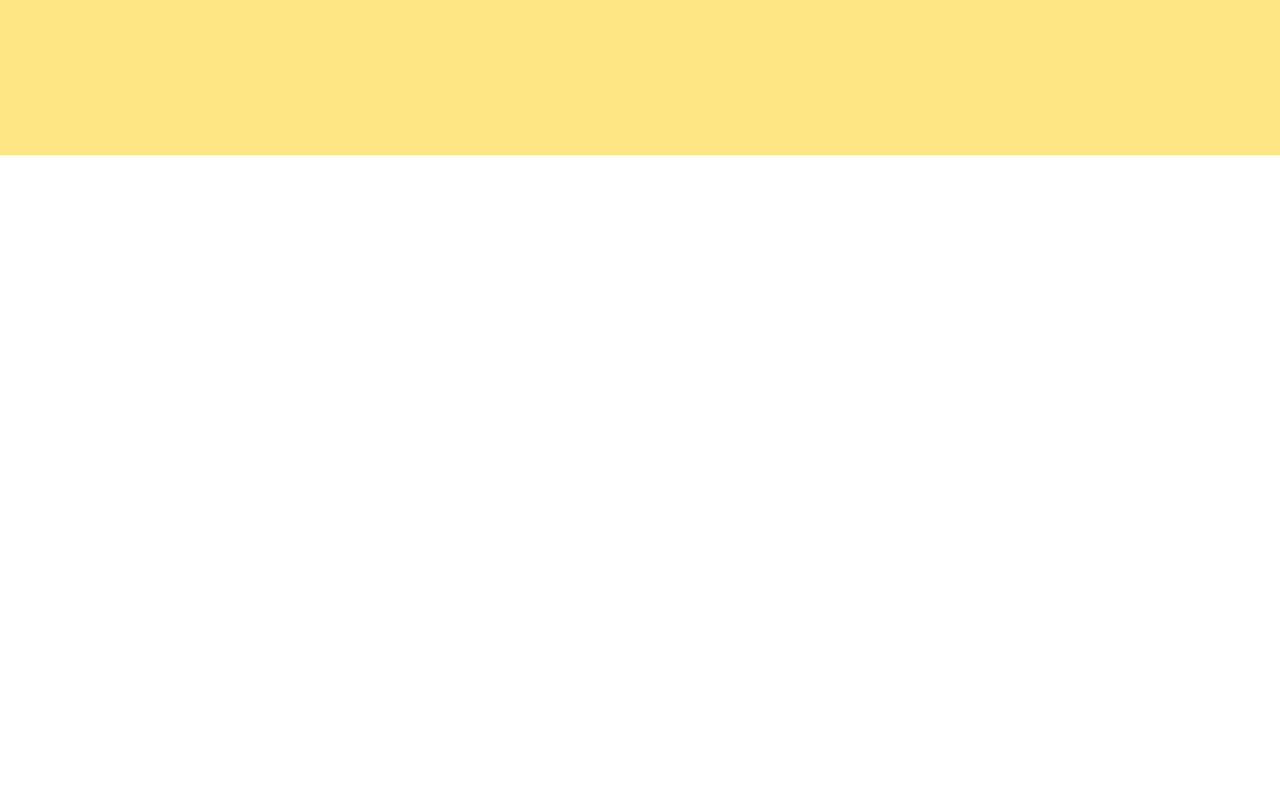
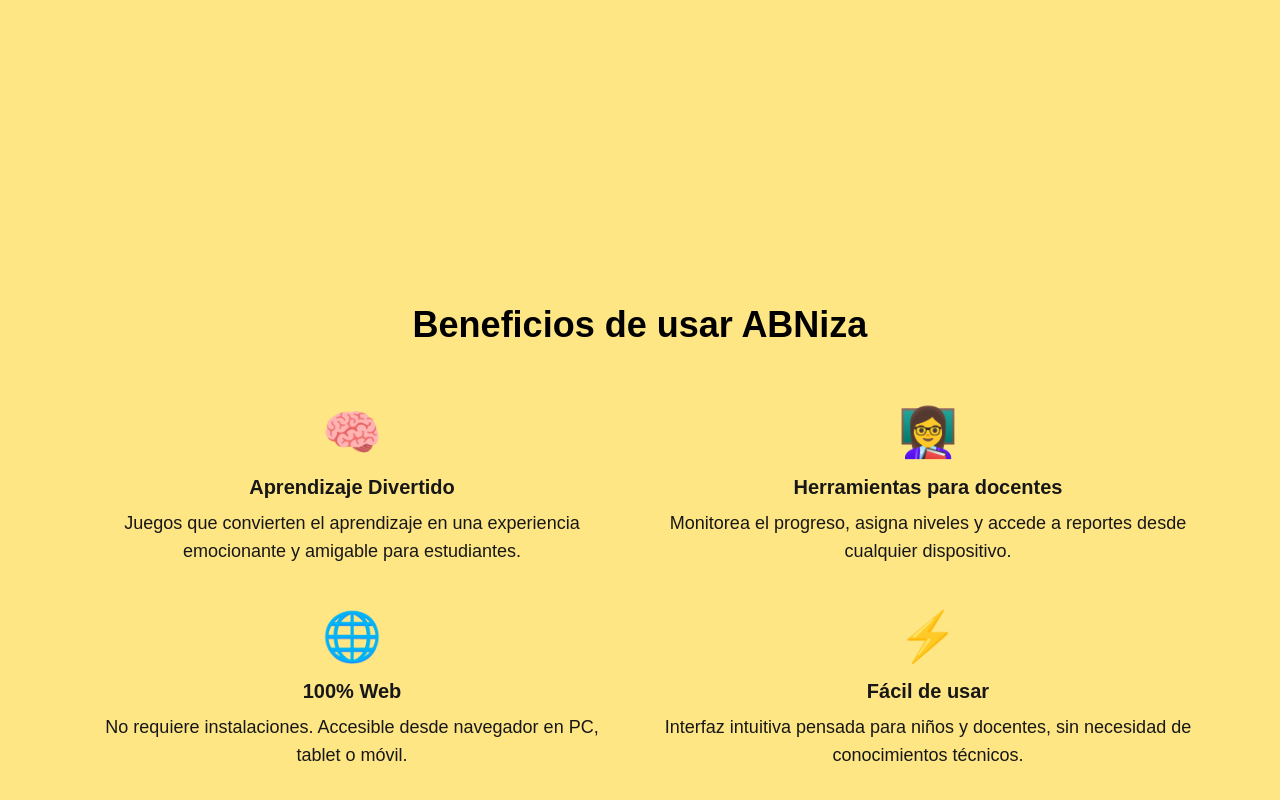
Before and after one commit to LuisCruzA/ABNiza, a Next.js app: page /inicio in a window 1280 px wide. Shown: the part 2064-2864 px from the top of the page. Before the commit the page ends 2219 px from the top, so only its background shows below. Built offline with nearby package versions, Linux system fonts and the light colour scheme.

Commit message:
feat: se creo el componente benefits

```diff
--- a/src/app/inicio/page.tsx
+++ b/src/app/inicio/page.tsx
@@ -1,6 +1,7 @@
 import Hero from "../ui/landing/hero";
 import User from "../ui/landing/userType";
 import Preview from "../ui/landing/preview";
+import Benefits from "../ui/landing/benefits";
 export default function page (){
 
 
@@ -12,6 +13,7 @@
 
         <Preview/>
 
+        <Benefits/>
       </div>
 
   )
--- a/src/app/ui/landing/benefits.tsx
+++ b/src/app/ui/landing/benefits.tsx
@@ -0,0 +1,49 @@
+'use client'
+
+export default function Benefits() {
+  return (
+    <div className="flex flex-col items-center  bg-amber-200 border-t border-amber-200 px-4 py-40 h-auto">
+      <h2 className="text-black text-4xl font-bold text-center mb-16">
+        Beneficios de usar ABNiza
+      </h2>
+
+      <div className="grid grid-cols-1 md:grid-cols-2 gap-12 max-w-6xl w-full px-6">
+
+        <div className="flex flex-col items-center text-center">
+          <span className="text-5xl mb-4">🧠</span>
+          <h3 className="text-xl font-semibold mb-2">Aprendizaje Divertido</h3>
+          <p className="text-lg">
+            Juegos que convierten el aprendizaje en una experiencia emocionante y amigable para estudiantes.
+          </p>
+        </div>
+
+        {/* Beneficio 2 */}
+        <div className="flex flex-col items-center text-center">
+          <span className="text-5xl mb-4">👩‍🏫</span>
+          <h3 className="text-xl font-semibold mb-2">Herramientas para docentes</h3>
+          <p className="text-lg">
+            Monitorea el progreso, asigna niveles y accede a reportes desde cualquier dispositivo.
+          </p>
+        </div>
+
+        {/* Beneficio 3 */}
+        <div className="flex flex-col items-center text-center">
+          <span className="text-5xl mb-4">🌐</span>
+          <h3 className="text-xl font-semibold mb-2">100% Web</h3>
+          <p className="text-lg">
+            No requiere instalaciones. Accesible desde navegador en PC, tablet o móvil.
+          </p>
+        </div>
+
+        {/* Beneficio 4 */}
+        <div className="flex flex-col items-center text-center">
+          <span className="text-5xl mb-4">⚡</span>
+          <h3 className="text-xl font-semibold mb-2">Fácil de usar</h3>
+          <p className="text-lg">
+            Interfaz intuitiva pensada para niños y docentes, sin necesidad de conocimientos técnicos.
+          </p>
+        </div>
+      </div>
+    </div>
+  );
+}
--- a/src/app/ui/landing/preview.tsx
+++ b/src/app/ui/landing/preview.tsx
@@ -13,7 +13,7 @@
 
     return(
 
-<div className="flex flex-col items-center bg-amber-200 border-t border-amber-200 px-4 py-48 h-[800px]">
+<div className="flex flex-col items-center bg-amber-200 border-t border-amber-200 px-4 py-48 h-auto">
   <h2 className="text-black text-4xl font-bold text-center mb-16">
     Explora la experiencia
   </h2>
```
